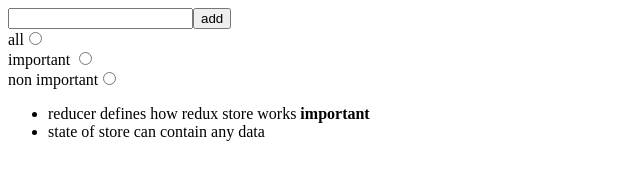
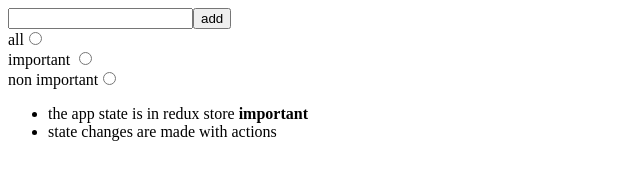
Before and after one commit to GabrieleMasciulli/FullStackOpen, a React (Create React App) app: page / in a window 1280 px wide. Shown: the top 195 px of the page, without its empty margins (0-640 px from the left). Built offline with nearby package versions, Linux system fonts and the light colour scheme; data requests are answered from the project's data file.

Commit message:
Using json-server as an example to communicate with the server on a redux application

```diff
--- /dev/null
+++ b/db.json
@@ -0,0 +1,14 @@
+{
+  "notes": [
+    {
+      "content": "the app state is in redux store",
+      "important": true,
+      "id": 1
+    },
+    {
+      "content": "state changes are made with actions",
+      "important": false,
+      "id": 2
+    }
+  ]
+}
--- a/package.json
+++ b/package.json
@@ -6,6 +6,7 @@
     "@testing-library/jest-dom": "^5.14.1",
     "@testing-library/react": "^11.2.7",
     "@testing-library/user-event": "^12.8.3",
+    "axios": "^0.21.1",
     "react": "^17.0.2",
     "react-dom": "^17.0.2",
     "react-redux": "^7.2.4",
@@ -17,7 +18,8 @@
     "start": "react-scripts start",
     "build": "react-scripts build",
     "test": "react-scripts test",
-    "eject": "react-scripts eject"
+    "eject": "react-scripts eject",
+    "server": "json-server -p3001 --watch db.json"
   },
   "eslintConfig": {
     "extends": [
--- a/src/App.js
+++ b/src/App.js
@@ -1,9 +1,18 @@
-import React from 'react'
+import React, { useEffect } from 'react'
 import NoteForm from './components/NoteForm'
 import Notes from './components/Notes'
 import VisibilityFilter from './components/VisibilityFilter'
+import noteService from './services/notes'
+import { useDispatch } from 'react-redux'
+import { initializeNotes } from './reducers/noteReducer'
 
 const App = () => {
+  const dispatch = useDispatch()
+
+  useEffect(() => {
+    noteService.getAll().then(notes => dispatch(initializeNotes(notes)))
+  }, [dispatch])
+
   return (
     <div>
       <NoteForm />
--- a/src/components/NoteForm.js
+++ b/src/components/NoteForm.js
@@ -2,14 +2,17 @@
 import { createNote } from '../reducers/noteReducer'
 import { useDispatch } from 'react-redux'
 
+import noteService from '../services/notes'
+
 const NoteForm = props => {
   const dispatch = useDispatch()
 
-  const addNote = e => {
+  const addNote = async e => {
     e.preventDefault()
     const content = e.target.note.value
     e.target.note.value = ''
-    dispatch(createNote(content))
+    const newNote = await noteService.createNew(content)
+    dispatch(createNote(newNote))
   }
 
   return (
--- a/src/index.js
+++ b/src/index.js
@@ -15,8 +15,6 @@
 
 const store = createStore(reducer, composeWithDevTools())
 
-// console.log(store.getState())
-
 ReactDOM.render(
   <Provider store={store}>
     <App />
--- a/src/reducers/noteReducer.js
+++ b/src/reducers/noteReducer.js
@@ -1,17 +1,4 @@
-const initialState = [
-  {
-    content: 'reducer defines how redux store works',
-    important: true,
-    id: 1,
-  },
-  {
-    content: 'state of store can contain any data',
-    important: false,
-    id: 2,
-  },
-]
-
-const noteReducer = (state = initialState, action) => {
+const noteReducer = (state = [], action) => {
   switch (action.type) {
     case 'NEW_NOTE':
       return [...state, action.data]
@@ -24,6 +11,8 @@
         important: !noteToChange.important,
       }
       return state.map(note => (note.id !== id ? note : changedNote))
+    case 'INIT_NOTES':
+      return action.data
     default:
       return state
   }
@@ -33,14 +22,17 @@
   return Math.floor(Math.random() * 1000000)
 }
 
-export const createNote = content => {
+export const initializeNotes = notes => {
+  return {
+    type: 'INIT_NOTES',
+    data: notes,
+  }
+}
+
+export const createNote = data => {
   return {
     type: 'NEW_NOTE',
-    data: {
-      content,
-      important: false,
-      id: generateId(),
-    },
+    data,
   }
 }
 
--- /dev/null
+++ b/src/services/notes.js
@@ -0,0 +1,16 @@
+import axios from 'axios'
+
+const baseUrl = 'http://localhost:3001/notes'
+
+const getAll = async () => {
+  const response = await axios.get(baseUrl)
+  return response.data
+}
+
+const createNew = async content => {
+  const noteObject = { content, important: false }
+  const response = await axios.post(baseUrl, noteObject)
+  return response.data
+}
+
+export default { getAll, createNew }
```
Also changed, not shown: 1 other file (tests, documents, lock files or other folders).
